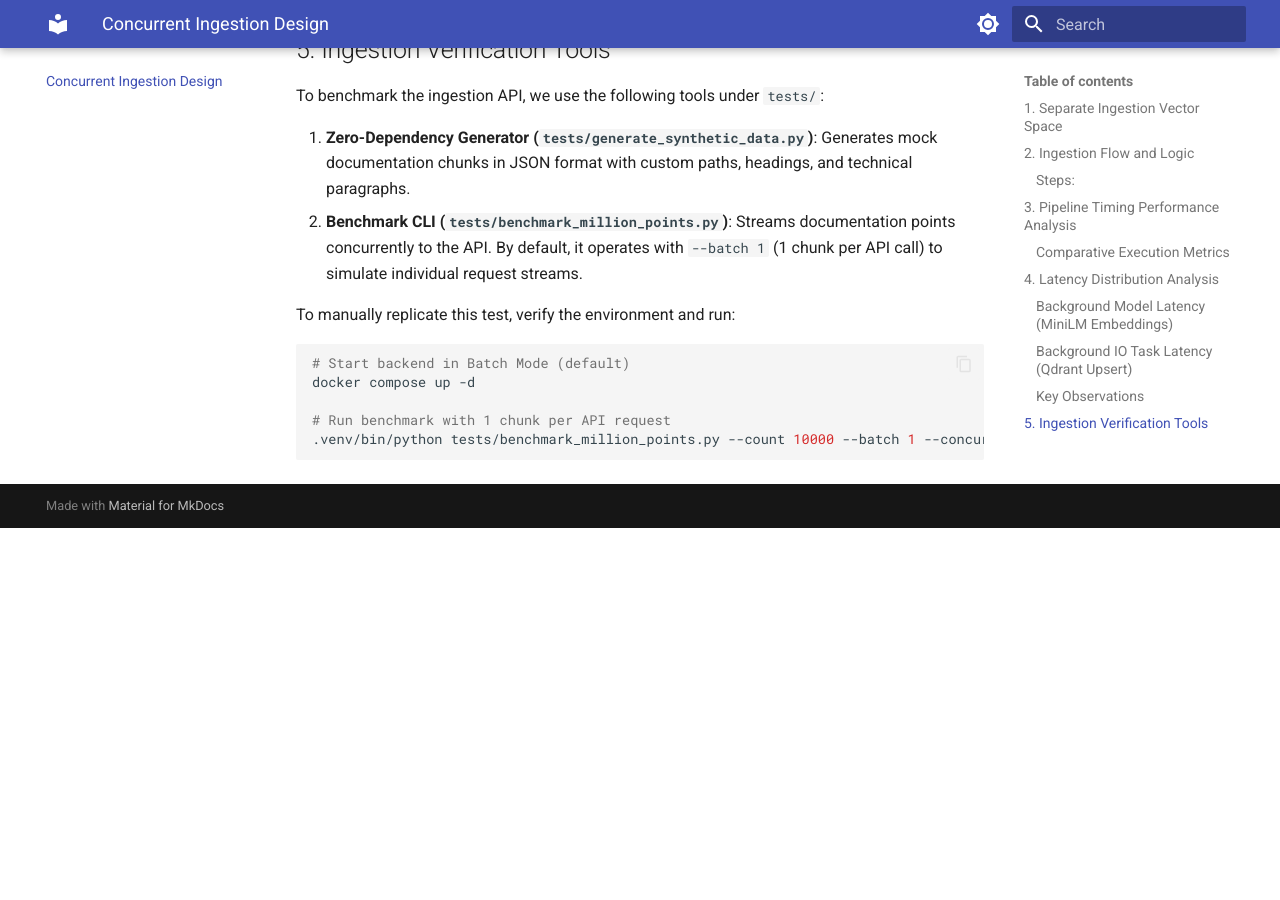
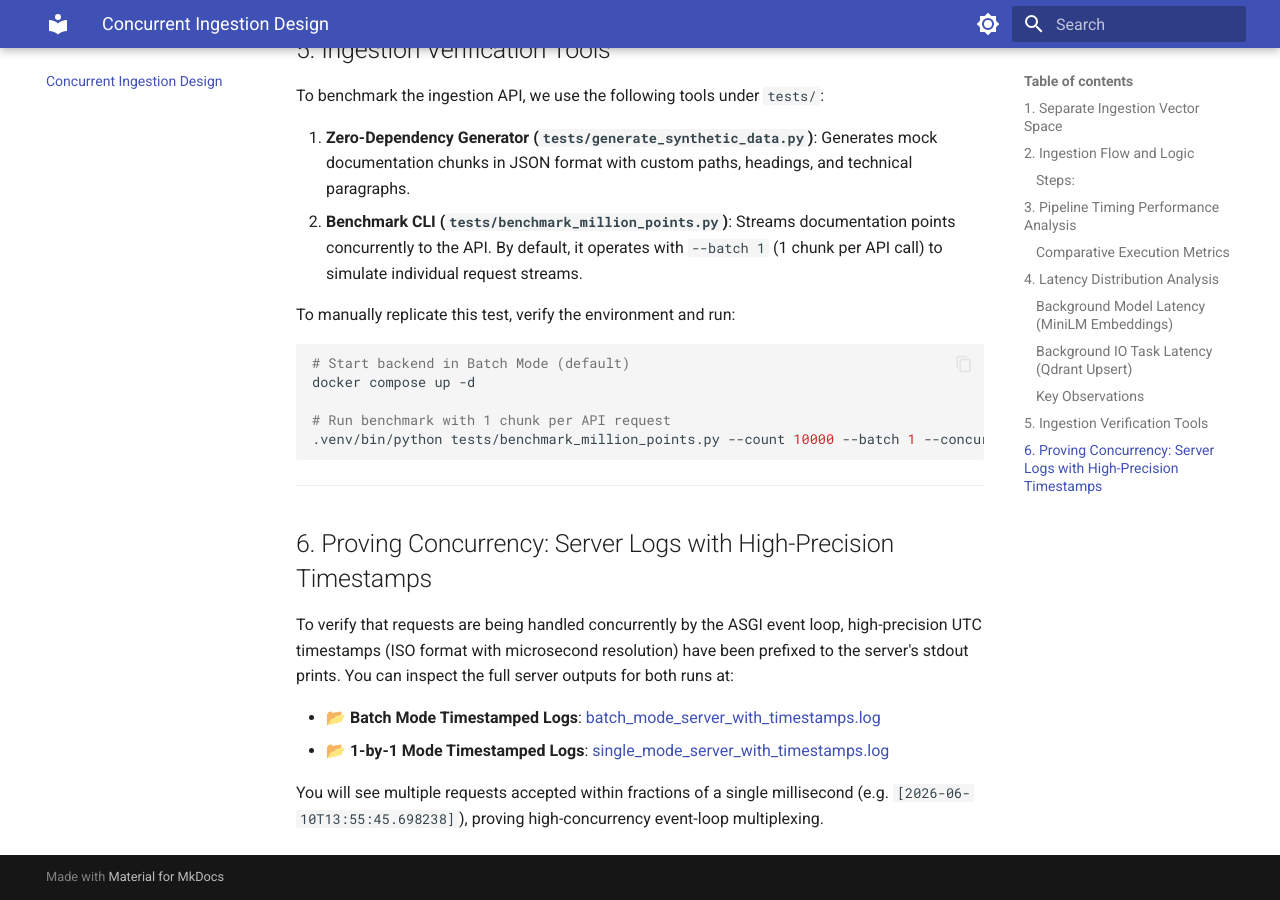
Before and after one commit to parthmh/fastapi_doc_rag, an MkDocs documentation site: the page built from docs/concurrent_ingestion.md, in a window 1280 px wide and 900 px high, scrolled down 3988 px. Built offline with MkDocs 1.6.1 and Material for MkDocs 9.7.7, drawn with Linux system fonts in a browser that asks for light colours; before the commit the page ends 4516 px from its top, so only the background shows below that.

Commit message:
Document log links proving concurrency with timestamps

````diff
--- a/docs/concurrent_ingestion.md
+++ b/docs/concurrent_ingestion.md
@@ -98,3 +98,14 @@ docker compose up -d
 # Run benchmark with 1 chunk per API request
 .venv/bin/python tests/benchmark_million_points.py --count 10000 --batch 1 --concurrency 10
 ```
+
+---
+
+## 6. Proving Concurrency: Server Logs with High-Precision Timestamps
+
+To verify that requests are being handled concurrently by the ASGI event loop, high-precision UTC timestamps (ISO format with microsecond resolution) have been prefixed to the server's stdout prints. You can inspect the full server outputs for both runs at:
+
+*   📂 **Batch Mode Timestamped Logs**: [batch_mode_server_with_timestamps.log](file:///home/ad.rapidops.com/parth.patel/learn/projects/fastapi_doc_rag/processed/batch_mode_server_with_timestamps.log)
+*   📂 **1-by-1 Mode Timestamped Logs**: [single_mode_server_with_timestamps.log](file:///home/ad.rapidops.com/parth.patel/learn/projects/fastapi_doc_rag/processed/single_mode_server_with_timestamps.log)
+
+You will see multiple requests accepted within fractions of a single millisecond (e.g. `[2026-06-10T13:55:45.698238]`), proving high-concurrency event-loop multiplexing.
````
